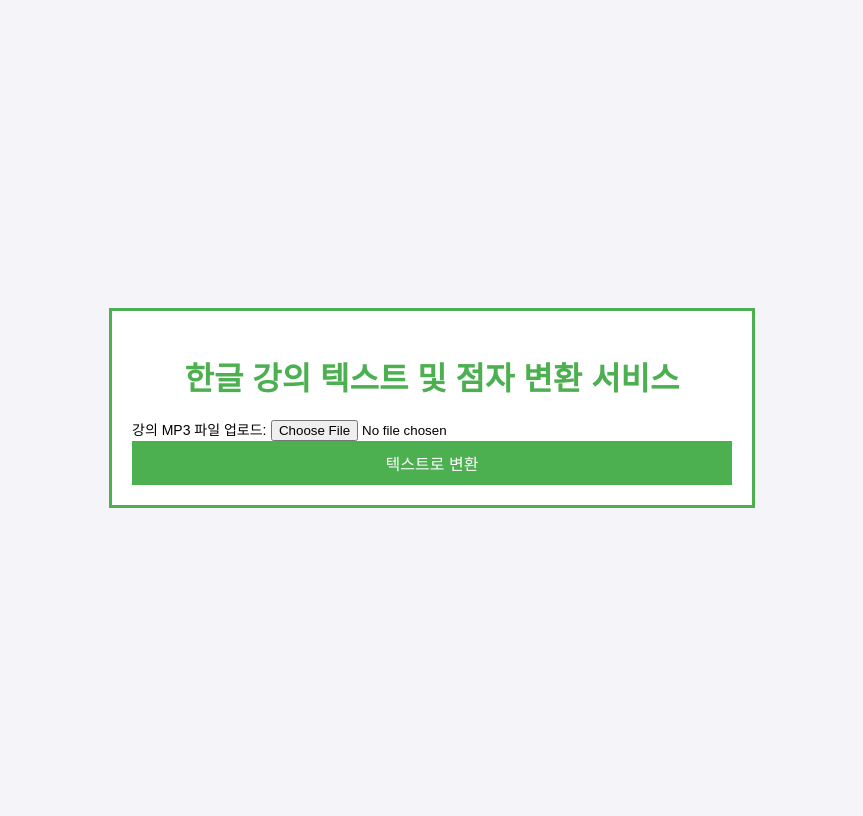
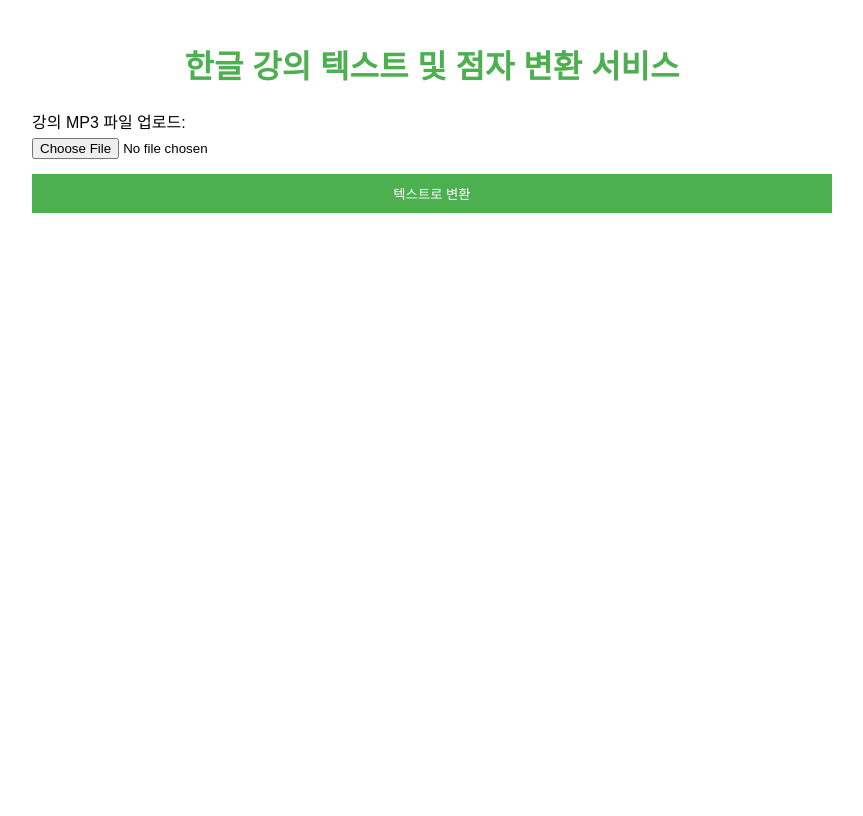
Before and after one commit to chan1031/2024-SKKU-AI-Hackaton, a Flask app: page / in a window 1280 px wide. Shown: the whole page, without its empty margins (208-1071 px from the left). After the commit the page ends 213 px from the top, so only its background shows below. Run offline with Flask 3, Linux system fonts and the light colour scheme.

Commit message:
Update index.html

```diff
--- a/braille_service/templates/index.html
+++ b/braille_service/templates/index.html
@@ -2,33 +2,122 @@
 <html lang="ko">
 <head>
     <meta charset="UTF-8">
-    <title>점자 변환 서비스</title>
-    <link rel="stylesheet" type="text/css" href="{{ url_for('static', filename='style.css') }}">
+    <title>한글 강의 텍스트 및 점자 변환 서비스</title>
+    <style>
+        body {
+            font-family: Arial, sans-serif;
+            max-width: 800px;
+            margin: 0 auto;
+            padding: 20px;
+        }
+        h1 {
+            color: #4CAF50;
+            text-align: center;
+        }
+        .input-group {
+            margin-bottom: 15px;
+        }
+        .input-group label {
+            display: block;
+            margin-bottom: 5px;
+        }
+        .input-group input[type="file"] {
+            display: inline-block;
+            width: 70%;
+        }
+        button {
+            background-color: #4CAF50;
+            color: white;
+            padding: 10px 15px;
+            border: none;
+            cursor: pointer;
+            width: 100%;
+        }
+        button:hover {
+            background-color: #45a049;
+        }
+        #editor {
+            border: 1px solid #ccc;
+            min-height: 200px;
+            padding: 10px;
+            margin-top: 20px;
+            text-align: justify;
+        }
+        .result {
+            margin-top: 20px;
+        }
+    </style>
 </head>
 <body>
-
-<div class="container">
     <h1>한글 강의 텍스트 및 점자 변환 서비스</h1>
     <form action="/upload" method="post" enctype="multipart/form-data">
-        <label for="file">강의 MP3 파일 업로드:</label>
-        <input type="file" name="file" id="file" accept=".mp3" required>
+        <div class="input-group">
+            <label for="file">강의 MP3 파일 업로드:</label>
+            <input type="file" name="file" id="file" accept=".mp3" required>
+        </div>
         <button type="submit">텍스트로 변환</button>
     </form>
 
-    {% if summarized_text %}
-    <div class="result">
-        <h2>정리된 텍스트:</h2>
-        <p>{{ summarized_text }}</p>
+    {% if show_editor %}
+    <div id="editorSection">
+        <div class="input-group">
+            <label for="imageFile">점자로 변환할 이미지 업로드:</label>
+            <input type="file" id="imageFile" accept="image/*">
+            <button type="button" onclick="insertImage()">이미지 삽입</button>
+        </div>
+        <div class="result">
+            <h2>편집 영역:</h2>
+            <div id="editor" contenteditable="true">
+                {% if transcript_text %}
+                    {{ transcript_text | safe }}
+                {% endif %}
+            </div>
+        </div>
+        <form action="/convert_to_braille" method="post" onsubmit="return getContent()">
+            <input type="hidden" id="hiddenContent" name="text">
+            <button type="submit">점자로 변환</button>
+        </form>
     </div>
     {% endif %}
 
     {% if braille_text %}
     <div class="result">
         <h2>점자 변환 결과:</h2>
-        <p>{{ braille_text }}</p>
+        <div>{{ braille_text | safe }}</div>
     </div>
     {% endif %}
-</div>
 
+    <script>
+        function insertImage() {
+            const fileInput = document.getElementById('imageFile');
+            const file = fileInput.files[0];
+            const reader = new FileReader();
+            reader.onload = function(e) {
+                const img = document.createElement('img');
+                img.src = e.target.result;
+                img.alt = "User uploaded image";
+                img.style.maxWidth = "100%";
+                img.style.height = "auto";
+
+                const editor = document.getElementById('editor');
+                const selection = window.getSelection();
+                const range = selection.getRangeAt(0);
+                range.insertNode(img);
+                range.collapse(false);
+                selection.removeAllRanges();
+                selection.addRange(range);
+                editor.focus();
+            };
+            if (file) {
+                reader.readAsDataURL(file);
+            }
+        }
+
+        function getContent() {
+            const editor = document.getElementById('editor');
+            document.getElementById('hiddenContent').value = editor.innerHTML;
+            return true;
+        }
+    </script>
 </body>
 </html>
```
